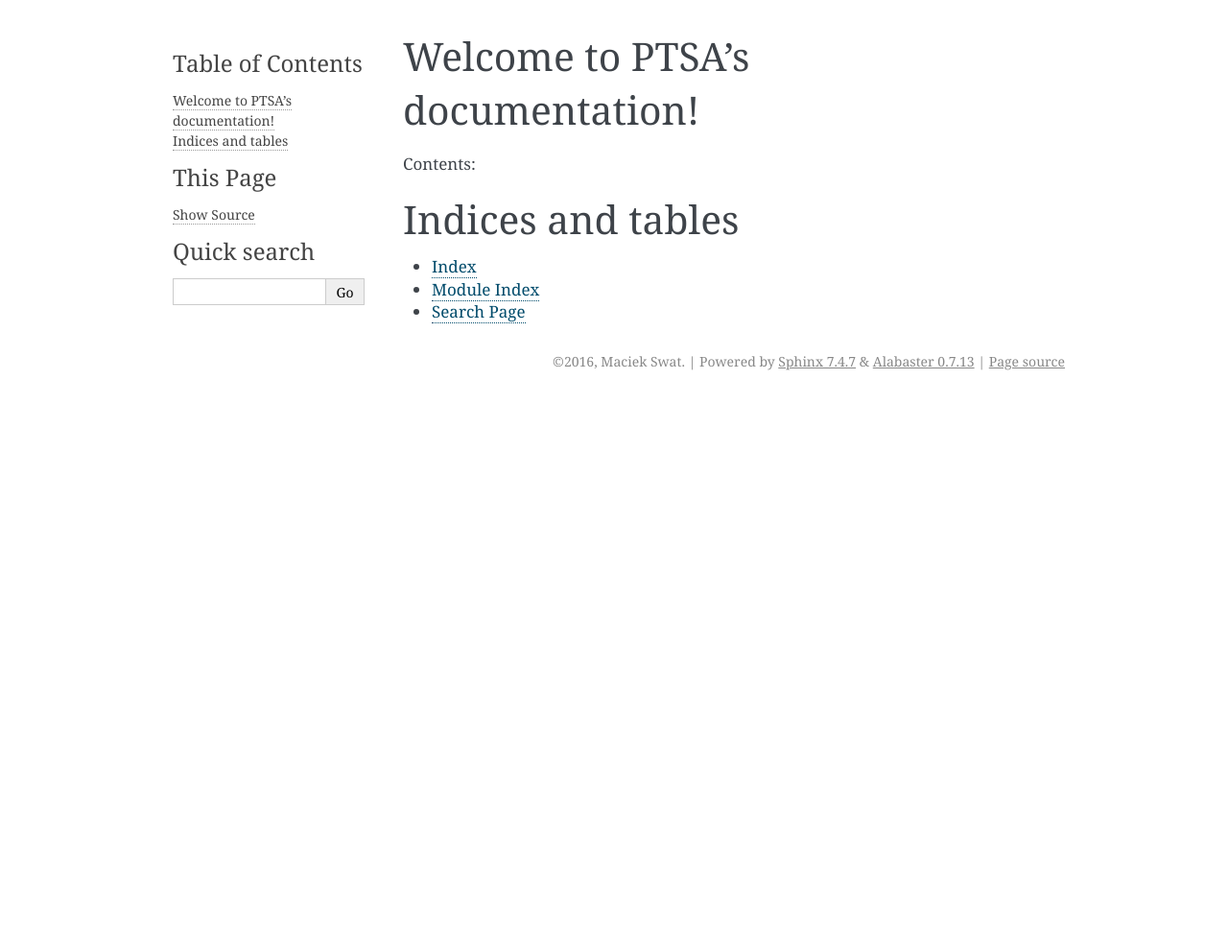
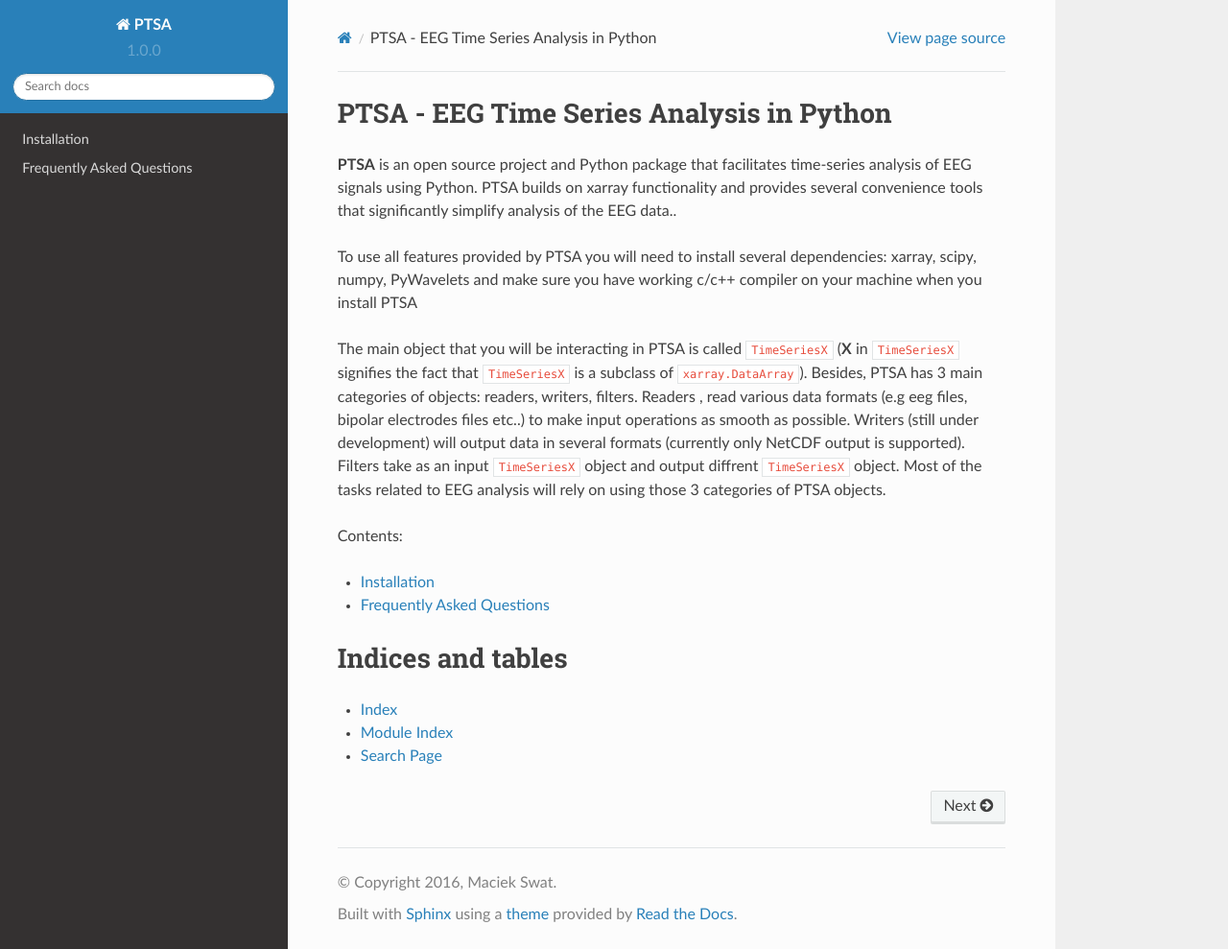
Before and after one commit to maciekswat/ptsa_docs, a Sphinx documentation site: the page built from docs/index.rst, in a window 1280 px wide and 989 px high. Shown: the whole window at 96% size. Built offline with Sphinx 7.4.7 and the Read the Docs theme 2.0.0, drawn with Linux system fonts in a browser that asks for light colours; some of the changed lines change nothing that is shown.

Commit message:
added new pages

```diff
--- a/docs/conf.py
+++ b/docs/conf.py
@@ -20,6 +20,8 @@
 # documentation root, use os.path.abspath to make it absolute, like shown here.
 #sys.path.insert(0, os.path.abspath('.'))
 
+
+
 # -- General configuration ------------------------------------------------
 
 # If your documentation needs a minimal Sphinx version, state it here.
@@ -29,6 +31,18 @@
 # extensions coming with Sphinx (named 'sphinx.ext.*') or your custom
 # ones.
 extensions = []
+
+extensions = [
+    'sphinx.ext.autodoc',
+    'sphinx.ext.autosummary',
+    'sphinx.ext.intersphinx',
+    'sphinx.ext.extlinks',
+    'sphinx.ext.mathjax',
+    # 'numpydoc',
+    'IPython.sphinxext.ipython_directive',
+    'IPython.sphinxext.ipython_console_highlighting',
+]
+
 
 # Add any paths that contain templates here, relative to this directory.
 templates_path = ['_templates']
@@ -108,7 +122,13 @@
 
 # The theme to use for HTML and HTML Help pages.  See the documentation for
 # a list of builtin themes.
-html_theme = 'alabaster'
+# html_theme = 'alabaster'
+on_rtd = os.environ.get('READTHEDOCS', None) == 'True'
+
+if not on_rtd:  # only import and set the theme if we're building docs locally
+    import sphinx_rtd_theme
+    html_theme = 'sphinx_rtd_theme'
+    html_theme_path = [sphinx_rtd_theme.get_html_theme_path()]
 
 # Theme options are theme-specific and customize the look and feel of a theme
 # further.  For a list of options available for each theme, see the
--- /dev/null
+++ b/docs/faq.rst
@@ -0,0 +1,134 @@
+Frequently Asked Questions
+==========================
+
+Why is pandas not enough?
+-------------------------
+
+pandas, thanks to its unrivaled speed and flexibility, has emerged
+as the premier python package for working with labeled arrays. So why are we
+contributing to further fragmentation__ in the ecosystem for
+working with data arrays in Python?
+
+__ http://wesmckinney.com/blog/a-roadmap-for-rich-scientific-data-structures-in-python/
+
+Sometimes, we really want to work with collections of higher dimensional arrays
+(`ndim > 2`), or arrays for which the order of dimensions (e.g., columns vs
+rows) shouldn't really matter. For example, climate and weather data is often
+natively expressed in 4 or more dimensions: time, x, y and z.
+
+Pandas does support `N-dimensional panels`__, but the implementation
+is very limited:
+
+__ http://pandas.pydata.org/pandas-docs/stable/dsintro.html#panelnd-experimental
+
+  - You need to create a new factory type for each dimensionality.
+  - You can't do math between NDPanels with different dimensionality.
+  - Each dimension in a NDPanel has a name (e.g., 'labels', 'items',
+    'major_axis', etc.) but the dimension names refer to order, not their
+    meaning. You can't specify an operation as to be applied along the "time"
+    axis.
+
+Fundamentally, the N-dimensional panel is limited by its context in pandas's
+tabular model, which treats a 2D ``DataFrame`` as a collections of 1D
+``Series``, a 3D ``Panel`` as a collection of 2D ``DataFrame``, and so on. In
+my experience, it usually easier to work with a DataFrame with a hierarchical
+index rather than to use higher dimensional (*N > 3*) data structures in
+pandas.
+
+Another use case is handling collections of arrays with different numbers of
+dimensions. For example, suppose you have a 2D array and a handful of
+associated 1D arrays that share one of the same axes. Storing these in one
+pandas object is possible but awkward -- you can either upcast all the 1D
+arrays to 2D and store everything in a ``Panel``, or put everything in a
+``DataFrame``, where the first few columns have a different meaning than the
+other columns. In contrast, this sort of data structure fits very naturally in
+an xarray ``Dataset``.
+
+Pandas gets a lot of things right, but scientific users need fully multi-
+dimensional data structures.
+
+
+How do xarray data structures differ from those found in pandas?
+----------------------------------------------------------------
+
+The main distinguishing feature of xarray's ``DataArray`` over labeled arrays in
+pandas is that dimensions can have names (e.g., "time", "latitude",
+"longitude"). Names are much easier to keep track of than axis numbers, and
+xarray uses dimension names for indexing, aggregation and broadcasting. Not only
+can you write ``x.sel(time='2000-01-01')`` and  ``x.mean(dim='time')``, but
+operations like ``x - x.mean(dim='time')`` always work, no matter the order
+of the "time" dimension. You never need to reshape arrays (e.g., with
+``np.newaxis``) to align them for arithmetic operations in xarray.
+
+
+Should I use xarray instead of pandas?
+--------------------------------------
+
+It's not an either/or choice! xarray provides robust support for converting
+back and forth between the tabular data-structures of pandas and its own
+multi-dimensional data-structures.
+
+That said, you should only bother with xarray if some aspect of data is
+fundamentally multi-dimensional. If your data is unstructured or
+one-dimensional, stick with pandas, which is a more developed toolkit for doing
+data analysis in Python.
+
+
+.. _approach to metadata:
+
+What is your approach to metadata?
+----------------------------------
+
+We are firm believers in the power of labeled data! In addition to dimensions
+and coordinates, xarray supports arbitrary metadata in the form of global
+(Dataset) and variable specific (DataArray) attributes (``attrs``).
+
+Automatic interpretation of labels is powerful but also reduces flexibility.
+With xarray, we draw a firm line between labels that the library understands
+(``dims`` and ``coords``) and labels for users and user code (``attrs``). For
+example, we do not automatically interpret and enforce units or `CF
+conventions`_. (An exception is serialization to and from netCDF files.)
+
+.. _CF conventions: http://cfconventions.org/latest.html
+
+An implication of this choice is that we do not propagate ``attrs`` through
+most operations unless explicitly flagged (some methods have a ``keep_attrs``
+option). Similarly, xarray does not check for conflicts between ``attrs`` when
+combining arrays and datasets, unless explicitly requested with the option
+``compat='identical'``. The guiding principle is that metadata should not be
+allowed to get in the way.
+
+
+What other netCDF related Python libraries should I know about?
+---------------------------------------------------------------
+
+`netCDF4-python`__ provides a lower level interface for working with
+netCDF and OpenDAP datasets in Python. We use netCDF4-python internally in
+xarray, and have contributed a number of improvements and fixes upstream. xarray
+does not yet support all of netCDF4-python's features, such as writing to
+netCDF groups or modifying files on-disk.
+
+__ https://github.com/Unidata/netcdf4-python
+
+Iris_ (supported by the UK Met office) provides similar tools for in-
+memory manipulation of labeled arrays, aimed specifically at weather and
+climate data needs. Indeed, the Iris :py:class:`~iris.cube.Cube` was direct
+inspiration for xarray's :py:class:`~xarray.DataArray`. xarray and Iris take very
+different approaches to handling metadata: Iris strictly interprets
+`CF conventions`_. Iris particularly shines at mapping, thanks to its
+integration with Cartopy_.
+
+.. _Iris: http://scitools.org.uk/iris/
+.. _Cartopy: http://scitools.org.uk/cartopy/docs/latest/
+
+`UV-CDAT`__ is another Python library that implements in-memory netCDF-like
+variables and `tools for working with climate data`__.
+
+__ http://uvcdat.llnl.gov/
+__ http://drclimate.wordpress.com/2014/01/02/a-beginners-guide-to-scripting-with-uv-cdat/
+
+We think the design decisions we have made for xarray (namely, basing it on
+pandas) make it a faster and more flexible data analysis tool. That said, Iris
+and CDAT have some great domain specific functionality, and we would love to
+have support for converting their native objects to and from xarray (see
+:issue:`37` and :issue:`133`)
--- a/docs/index.rst
+++ b/docs/index.rst
@@ -3,13 +3,36 @@
    You can adapt this file completely to your liking, but it should at least
    contain the root `toctree` directive.
 
-Welcome to PTSA's documentation!
-================================
+PTSA - EEG Time Series Analysis in Python
+=========================================
+
+**PTSA**  is an open source project and Python package that facilitates time-series
+analysis of EEG signals using Python. PTSA builds on xarray functionality
+and provides several convenience tools that significantly simplify analysis of the EEG data..
+
+To use all features provided by PTSA you will need to install several dependencies:
+xarray, scipy, numpy, PyWavelets and make sure you have working c/c++ compiler on your machine when you install PTSA
+
+The main object that you will be interacting in PTSA is called ``TimeSeriesX``
+(**X** in ``TimeSeriesX`` signifies the fact that ``TimeSeriesX`` is a subclass of ``xarray.DataArray``).
+Besides, PTSA has 3 main categories of objects: readers, writers, filters. Readers ,
+read various data formats (e.g eeg files, bipolar electrodes files etc..) to make input operations as smooth as possible.
+Writers (still under development) will output data in several formats (currently only NetCDF output is supported). Filters
+take as an input ``TimeSeriesX`` object and output diffrent ``TimeSeriesX`` object. Most of the tasks
+related to EEG analysis will rely on using those 3 categories of PTSA objects.
+
+
+
+
 
 Contents:
 
 .. toctree::
-   :maxdepth: 2
+   :maxdepth: 1
+
+   installation
+   faq
+
 
 
 
--- /dev/null
+++ b/docs/installation.rst
@@ -0,0 +1,147 @@
+.. _installing:
+
+Installation
+============
+
+Required dependencies
+---------------------
+
+- Python 2.7
+- `numpy <http://www.numpy.org/>`__ (1.7 or later)
+- `pandas <http://pandas.pydata.org/>`__ (0.15.0 or later)
+- `scipy <https://www.scipy.org/>`__ (0.17.0 or later)
+- `xarray <http://xarray.pydata.org/en/stable/>`__ (0.6.0 or later , see also `bug fix for 0.7.x branch`_)
+- `PyWavelets <http://www.pybytes.com/pywavelets/>`__
+- `swig <http://www.swig.org>`__ (1.3 or later)
+- working c/c++ compiler
+
+.. _`bug fix for 0.7.x branch`:
+
+xarray Bug fix
+------------------
+
+.. warning::
+    xarray (0.7.x branch) has a bug that prevents it from handling properly DataArrays whose dimensions are numpy record arrays.
+    PTSA actually relies on this functionality quite a lot so you have two choices:
+
+    1. Downgrade to xarray 0.6.x branch (in which case you will be installing xray not xarray)
+    2. Patch xarray code
+
+
+Patching your xarray installation (versions 0.7.x only!)
+~~~~~~~~~~~~~~~~~~~~~~~~~~~~~~~~~~~~~~~~~~~~~~~~~~~~~~~~~~~~~~
+
+To patch your existing xarray installation you need to replace
+
+.. code-block:: python
+
+    def array_equiv(arr1, arr2):
+
+function in xarray/core/ops.py (it will be located in site-packages directory of your Python installation) with te following code:
+
+.. code-block:: python
+
+    def array_equiv(arr1, arr2):
+        """Like np.array_equal, but also allows values to be NaN in both arrays
+        """
+        arr1, arr2 = as_like_arrays(arr1, arr2)
+        if arr1.shape != arr2.shape:
+            return False
+
+        flag_array = (arr1 == arr2)
+
+        # GH837, GH861
+        # isnull fcn from pandas will throw TypeError when run on numpy structured array
+        # therefore for dims that are np structured arrays we skip testing for nan
+
+        try:
+
+            flag_array |= (isnull(arr1) & isnull(arr2))
+
+        except TypeError:
+            pass
+
+        return bool(flag_array.all())
+
+
+.. note::
+    This bug will be fixed in the upcoming release of xarray
+
+
+Optional dependencies
+---------------------
+
+For netCDF and IO
+~~~~~~~~~~~~~~~~~
+
+- `netCDF4 <https://github.com/Unidata/netcdf4-python>`__: recommended if you
+  want to use xarray for reading or writing netCDF files
+- `h5netcdf <https://github.com/shoyer/h5netcdf>`__: an alternative library for
+  reading and writing netCDF4 files that does not use the netCDF-C libraries
+
+
+
+Instructions
+------------
+
+To download PTSA you can either clone PTSA repository by typing the following from your shell:
+
+.. code-block:: bash
+
+    mkdir PTSA_GIT
+    cd PTSA_GIT
+    git clone https://github.com/maciekswat/ptsa_new .
+    git checkout ptsa_1.0.0
+
+or click the following link:
+
+https://github.com/maciekswat/ptsa_new/archive/ptsa_1.0.0.zip
+
+which will download zipped repository to your machine.
+
+.. note::
+    It is a good idea to check the latest version of PTSA
+    using https://github.com/maciekswat/ptsa_new page interface and modify the version of PTSA accordingly.
+
+    git checkout <latest_branch>
+
+    Thus instead of typing
+
+    git checkout ptsa_1.0.0
+
+    you may type
+
+    git checkout ptsa_1.0.1
+
+    to get the latest version of PTSA
+
+
+so that it checks out latest branch. Subsequent PTSA version branches will be called _ptsa_1.0.1_, _ptsa_1.0.2_, _ptsa_1.1.0_, etc...
+
+
+After you downloaded PTSA go to PTSA directory and run the following command
+
+    python setup.py install
+
+This will start the installation process that will involve compilation of fftw library, compilation of c/c++ PTSA extension modules and copying of Python files into '''site-packages''' directory of your python distribution
+
+Assuming everything went OK , at this point you should have PTSA distribution ready to run.
+
+
+
+
+xarray itself is a pure Python package, but its dependencies are not. The
+easiest way to get them installed is to use conda_. You can then install xarray
+with its recommended dependencies with the conda command line tool::
+
+    $ conda install xarray dask netCDF4 bottleneck
+
+.. _conda: http://conda.io/
+
+If you don't use conda, be sure you have the required dependencies (numpy and
+pandas) installed first. Then, install xarray with pip::
+
+    $ pip install xarray
+
+To run the test suite after installing xarray, install
+`py.test <https://pytest.org>`__ and run ``py.test xarray``.
```
